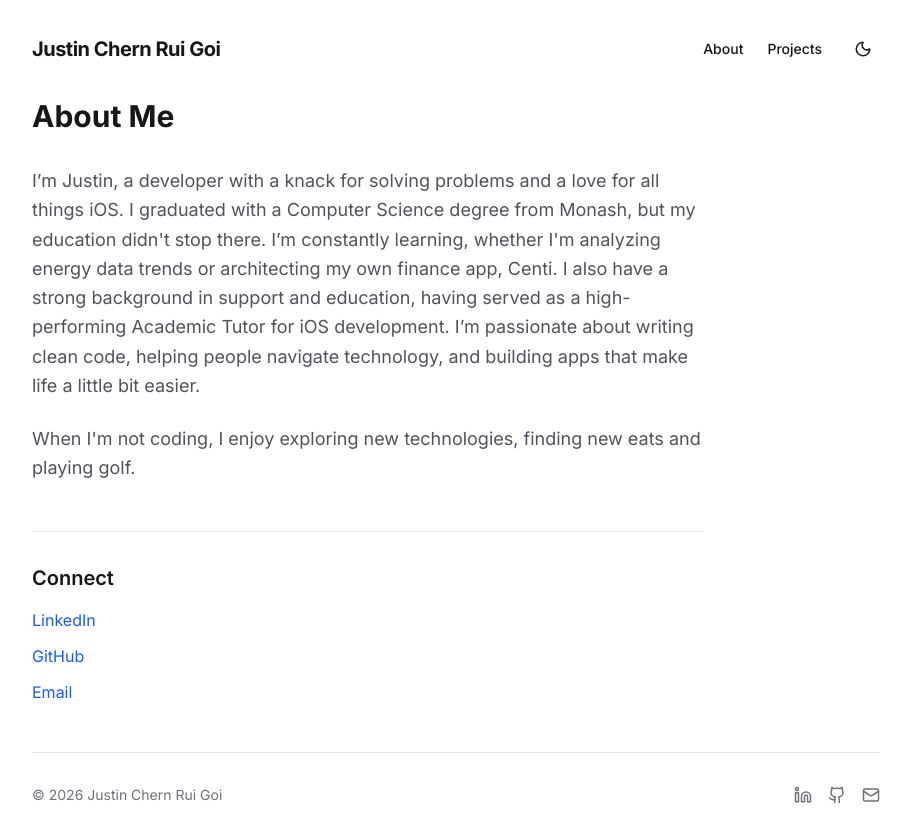
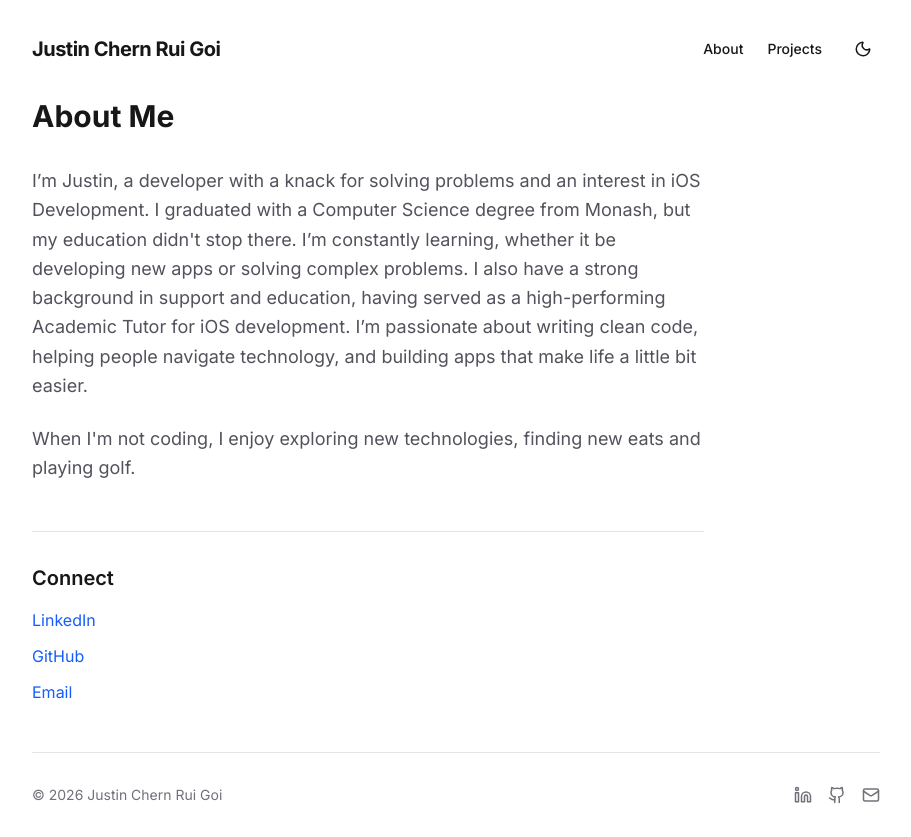
Before and after one commit to jgoi0512/jgoi, a Next.js app: page /about in a window 1280 px wide. Shown: the whole page, without its empty margins (184-1095 px from the left). Built offline with nearby package versions, Linux system fonts and the light colour scheme.

Commit message:
fixed project details bug

```diff
--- a/app/about/page.tsx
+++ b/app/about/page.tsx
@@ -7,9 +7,9 @@ export default function About() {
 
       <div className="prose dark:prose-invert">
         <p className="text-lg text-zinc-600 dark:text-zinc-400 leading-relaxed mb-6">
-I’m Justin, a developer with a knack for solving problems and a love for all things iOS.
+I’m Justin, a developer with a knack for solving problems and an interest in iOS Development.
 
-I graduated with a Computer Science degree from Monash, but my education didn't stop there. I’m constantly learning, whether I'm analyzing energy data trends or architecting my own finance app, Centi. I also have a strong background in support and education, having served as a high-performing Academic Tutor for iOS development.
+I graduated with a Computer Science degree from Monash, but my education didn't stop there. I’m constantly learning, whether it be developing new apps or solving complex problems. I also have a strong background in support and education, having served as a high-performing Academic Tutor for iOS development.
 
 I’m passionate about writing clean code, helping people navigate technology, and building apps that make life a little bit easier.
         </p>
--- a/app/projects/[slug]/page.tsx
+++ b/app/projects/[slug]/page.tsx
@@ -10,8 +10,9 @@ export async function generateStaticParams() {
   }));
 }
 
-export default function ProjectLayout({ params }: { params: { slug: string } }) {
-  const project = PROJECTS.find((p) => p.slug === params.slug);
+export default async function ProjectLayout({ params }: { params: Promise<{ slug: string }> }) {
+  const { slug } = await params;
+  const project = PROJECTS.find((p) => p.slug === slug);
 
   if (!project) {
     notFound();
```
